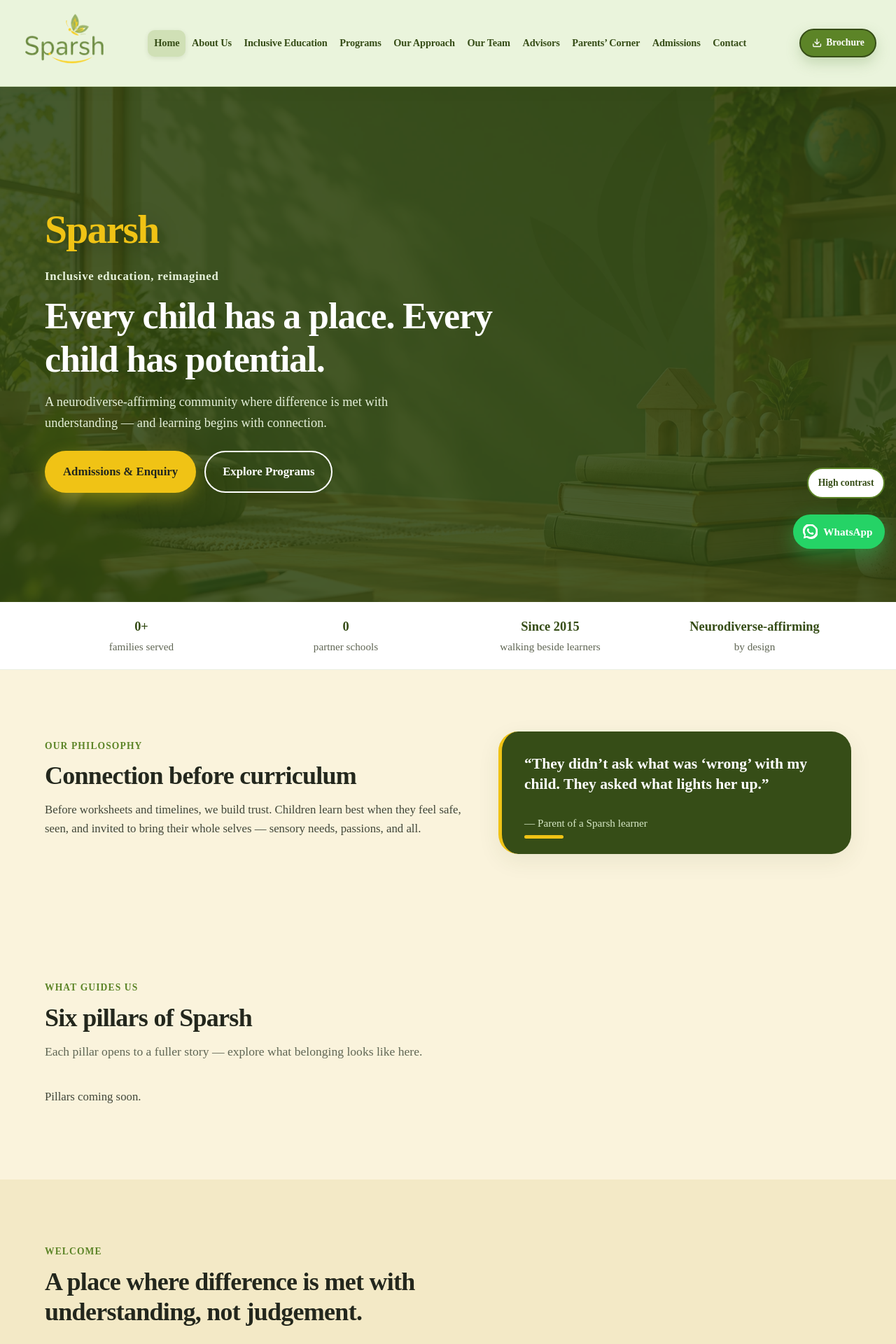
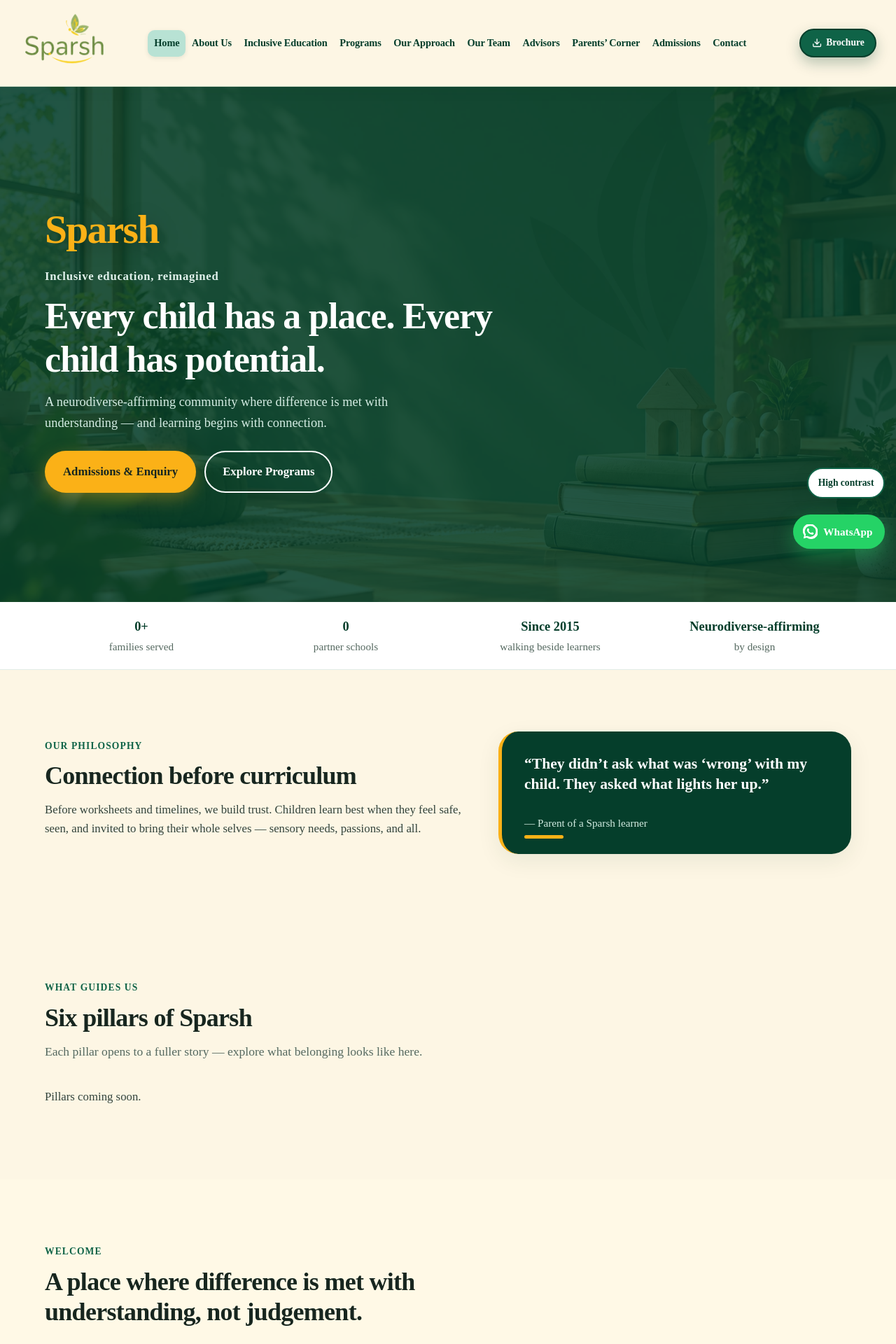
Before and after one commit to satheeshkumar1912/Sparsh, a Django app: page / in a window 1280 px wide. Shown: the top 1920 px of the page at 70% size. Run offline with Django 5.2, Linux system fonts and the light colour scheme; data comes from the database, SQL or seed files in the repository; data that the repository does not hold is empty.

Commit message:
Update color palette to new brand theme and center mini-proof stats

```diff
--- a/frontend/static/css/components.css
+++ b/frontend/static/css/components.css
@@ -35,7 +35,7 @@
 .btn--accent {
   background: var(--yellow-500);
   color: var(--ink-900);
-  box-shadow: 0 8px 24px rgba(249, 214, 30, 0.35);
+  box-shadow: 0 8px 24px rgba(251, 177, 23, 0.35);
 }
 
 .btn--accent:hover {
@@ -59,7 +59,7 @@
   background: var(--green-700);
   color: #fff;
   border-color: var(--green-900);
-  box-shadow: 0 8px 20px rgba(94, 141, 69, 0.28);
+  box-shadow: 0 8px 20px rgba(5, 62, 43, 0.28);
   white-space: nowrap;
   padding: 0.45rem 0.95rem;
   /* Reduced padding */
@@ -225,14 +225,14 @@
   color: inherit;
   padding: 1.35rem 1.25rem 1.5rem;
   height: 100%;
-  border: 1px solid rgba(92, 132, 39, 0.14);
+  border: 1px solid rgba(5, 62, 43, 0.12);
   transition: border-color var(--transition), transform var(--transition), box-shadow var(--transition);
 }
 
 .pillar-card:hover {
   border-color: var(--green-600);
   transform: translateY(-4px);
-  box-shadow: 0 16px 36px rgba(54, 77, 23, 0.12);
+  box-shadow: 0 16px 36px rgba(5, 62, 43, 0.10);
 }
 
 .pillar-card__icon {
@@ -314,7 +314,9 @@
   margin-top: 2rem;
   display: flex;
   flex-wrap: wrap;
-  gap: 1rem 2rem;
+  justify-content: space-around;
+  align-items: center;
+  gap: 1.5rem 2rem;
   padding: 1.25rem 1.5rem;
   background: var(--green-100);
   border-left: 4px solid var(--yellow-500);
@@ -323,6 +325,8 @@
 
 .mini-proof p {
   margin: 0;
+  text-align: center;
+  flex: 1 1 12rem;
 }
 
 .mini-proof strong {
@@ -694,9 +698,9 @@ textarea.form-control {
 .aside-card {
   padding: 1.35rem;
   border-top: 4px solid var(--yellow-500);
-  border-left: 1px solid rgba(92, 132, 39, 0.14);
-  border-right: 1px solid rgba(92, 132, 39, 0.14);
-  border-bottom: 1px solid rgba(92, 132, 39, 0.14);
+  border-left: 1px solid rgba(5, 62, 43, 0.12);
+  border-right: 1px solid rgba(5, 62, 43, 0.12);
+  border-bottom: 1px solid rgba(5, 62, 43, 0.12);
 }
 
 .mini-people {
--- a/frontend/static/css/layout.css
+++ b/frontend/static/css/layout.css
@@ -5,9 +5,9 @@
   z-index: 100;
   backdrop-filter: blur(14px);
   -webkit-backdrop-filter: blur(14px);
-  background: rgba(234, 244, 220, 0.96);
+  background: rgba(253, 246, 228, 0.96);
   border-bottom: 1px solid color-mix(in srgb, var(--green-700) 22%, transparent);
-  box-shadow: 0 4px 20px rgba(54, 77, 23, 0.06);
+  box-shadow: 0 4px 20px rgba(5, 62, 43, 0.06);
 }
 
 .site-header__inner {
@@ -166,7 +166,7 @@
   left: 0;
   right: 0;
   width: 100%;
-  background: #edf6e2;
+  background: var(--surface-2);
   border-bottom: 2px solid color-mix(in srgb, var(--green-700) 30%, transparent);
   box-shadow: 0 16px 36px rgba(44, 44, 44, 0.14);
   max-height: 0;
@@ -221,7 +221,7 @@
 }
 
 .primary-nav__link:hover {
-  background: rgba(92, 132, 39, 0.15);
+  background: rgba(5, 62, 43, 0.10);
   color: var(--green-900);
 }
 
@@ -229,7 +229,7 @@
   background: var(--green-200);
   color: var(--green-900);
   border-left: 4px solid var(--green-700);
-  box-shadow: 0 2px 6px rgba(54, 77, 23, 0.12);
+  box-shadow: 0 2px 6px rgba(5, 62, 43, 0.10);
 }
 
 .primary-nav__cta {
@@ -300,7 +300,7 @@
   }
 
   .primary-nav__link:hover {
-    background: rgba(92, 132, 39, 0.15);
+    background: rgba(5, 62, 43, 0.10);
     color: var(--green-900);
   }
 
@@ -308,7 +308,7 @@
     background: var(--green-200);
     color: var(--green-900);
     border: 0px solid var(--green-700);
-    box-shadow: 0 2px 6px rgba(54, 77, 23, 0.12);
+    box-shadow: 0 2px 6px rgba(5, 62, 43, 0.10);
   }
 
   .nav-backdrop {
@@ -329,7 +329,7 @@
   margin-top: 2rem;
   padding: 3.5rem 0 1.5rem;
   background: var(--green-900);
-  color: #edf4dc;
+  color: #e0f1eb;
   overflow: hidden;
 }
 
@@ -377,7 +377,7 @@
 }
 
 .site-footer__blurb {
-  color: #d5e4c8;
+  color: #cae7dd;
 }
 
 .footer-heading {
--- a/frontend/static/css/pages.css
+++ b/frontend/static/css/pages.css
@@ -24,7 +24,7 @@
   position: absolute;
   inset: 0;
   z-index: 1;
-  background: rgba(46, 68, 18, 0.88);
+  background: rgba(5, 62, 43, 0.88);
 }
 
 .hero__pattern {
@@ -60,7 +60,7 @@
   margin: 0 0 0.75rem;
   font-weight: 600;
   letter-spacing: 0.04em;
-  color: #e7f2db;
+  color: #e0f1eb;
 }
 
 .hero__title {
@@ -70,7 +70,7 @@
 
 .hero__lede {
   font-size: 1.15rem;
-  color: #e4efd8;
+  color: #d4ece3;
   max-width: 34rem;
 }
 
@@ -156,7 +156,7 @@
 }
 
 .philosophy__quote footer {
-  color: #d7e8c6;
+  color: #d3ece2;
   font-size: 0.95rem;
 }
 
@@ -166,7 +166,7 @@
 
 .impact {
   background: var(--green-900);
-  color: #e8f0df;
+  color: #e0f1eb;
 }
 
 .impact .section-head .eyebrow { color: var(--yellow-400); }
@@ -219,7 +219,7 @@
 
 .page-hero__lede {
   font-size: 1.18rem;
-  color: #e4efd8;
+  color: #d4ece3;
   max-width: 44rem;
   line-height: 1.6;
 }
@@ -275,9 +275,9 @@
   border-radius: var(--radius-md);
   box-shadow: var(--shadow-soft);
   border-top: 4px solid var(--yellow-500);
-  border-left: 1px solid rgba(92, 132, 39, 0.14);
-  border-right: 1px solid rgba(92, 132, 39, 0.14);
-  border-bottom: 1px solid rgba(92, 132, 39, 0.14);
+  border-left: 1px solid rgba(5, 62, 43, 0.12);
+  border-right: 1px solid rgba(5, 62, 43, 0.12);
+  border-bottom: 1px solid rgba(5, 62, 43, 0.12);
 }
 
 .approach-step__num {
--- a/frontend/static/css/tokens.css
+++ b/frontend/static/css/tokens.css
@@ -1,30 +1,30 @@
 :root {
-  --green-900: #364d17;
-  --green-800: #4a6920;
-  --green-700: #5c8427;
-  --green-600: #719e30;
-  --green-500: #88b73b;
-  --green-200: #d0e0b6;
-  --green-100: #e2eed2;
-  --green-50: #f0f7e8;
+  --green-900: #053E2B;
+  --green-800: #0a4f38;
+  --green-700: #0f6347;
+  --green-600: #197a59;
+  --green-500: #25966f;
+  --green-200: #b8e2d4;
+  --green-100: #ddf0ea;
+  --green-50: #eff8f4;
 
-  --yellow-500: #f0c315;
-  --yellow-400: #fcd94b;
-  --yellow-300: #fae478;
-  --yellow-200: #f8ecb6;
-  --yellow-100: #fbf4d6;
-  --yellow-50: #fefbee;
+  --yellow-500: #FBB117;
+  --yellow-400: #F0B324;
+  --yellow-300: #f5c553;
+  --yellow-200: #fae099;
+  --yellow-100: #fdf1cb;
+  --yellow-50: #FFF9E6;
 
-  --ink-900: #23271d;
-  --ink-700: #414638;
-  --ink-500: #606654;
-  --ink-300: #919784;
+  --ink-900: #17261f;
+  --ink-700: #32433b;
+  --ink-500: #556960;
+  --ink-300: #889c93;
 
-  --surface-0: #faf3dc;
+  --surface-0: #FDF6E4;
   --surface-1: #ffffff;
-  --surface-2: #f3e9c6;
-  --leaf-tint: rgba(92, 132, 39, 0.12);
-  --shadow-soft: 0 10px 32px rgba(54, 77, 23, 0.08);
+  --surface-2: #FFF9E6;
+  --leaf-tint: rgba(5, 62, 43, 0.10);
+  --shadow-soft: 0 10px 32px rgba(5, 62, 43, 0.08);
   --radius-sm: 10px;
   --radius-md: 18px;
   --radius-lg: 28px;
@@ -37,12 +37,12 @@
 }
 
 html[data-contrast="high"] {
-  --green-700: #2e4412;
-  --green-600: #2e4412;
+  --green-700: #032a1d;
+  --green-600: #032a1d;
   --ink-900: #000;
   --ink-700: #111;
   --surface-0: #fff;
   --surface-1: #fff;
-  --yellow-500: #c99a00;
+  --yellow-500: #d49005;
   --shadow-soft: 0 0 0 2px #000;
 }
--- a/frontend/templates/core/about.html
+++ b/frontend/templates/core/about.html
@@ -17,7 +17,7 @@
   <div class="container">
     <figure class="about-hero-image reveal">
       <img
-        src="{% static 'img/about/about-community.jpg' %}"
+        src="{% static 'img/about/sparsh_about_us.webp' %}"
         alt="An educator supporting children in a warm, inclusive learning space"
         width="1200"
         height="700"
--- a/frontend/templates/programs/list.html
+++ b/frontend/templates/programs/list.html
@@ -30,7 +30,7 @@
             {% elif 'academic' in program.slug or program.category == 'academic_pathways' %}
             <img src="{% static 'img/welcome/Academy path.png' %}" alt="" loading="lazy" width="400" height="260">
             {% elif 'educator' in program.slug or program.category == 'educator_training' %}
-            <img src="{% static 'img/about/about-community.jpg' %}" alt="" loading="lazy" width="400" height="260">
+            <img src="{% static 'img/about/sparsh_about_us.webp' %}" alt="" loading="lazy" width="400" height="260">
             {% else %}
             <img src="{% static 'img/welcome/Inclusive Learning, Brighter Futures.png' %}" alt="" loading="lazy" width="400" height="260">
             {% endif %}
```
Also changed, not shown: frontend/static/img/about/about-community.jpg (deleted), frontend/static/img/about/sparsh_about_us.webp (added), frontend/static/img/welcome/sparsh_about_us.webp (added).
